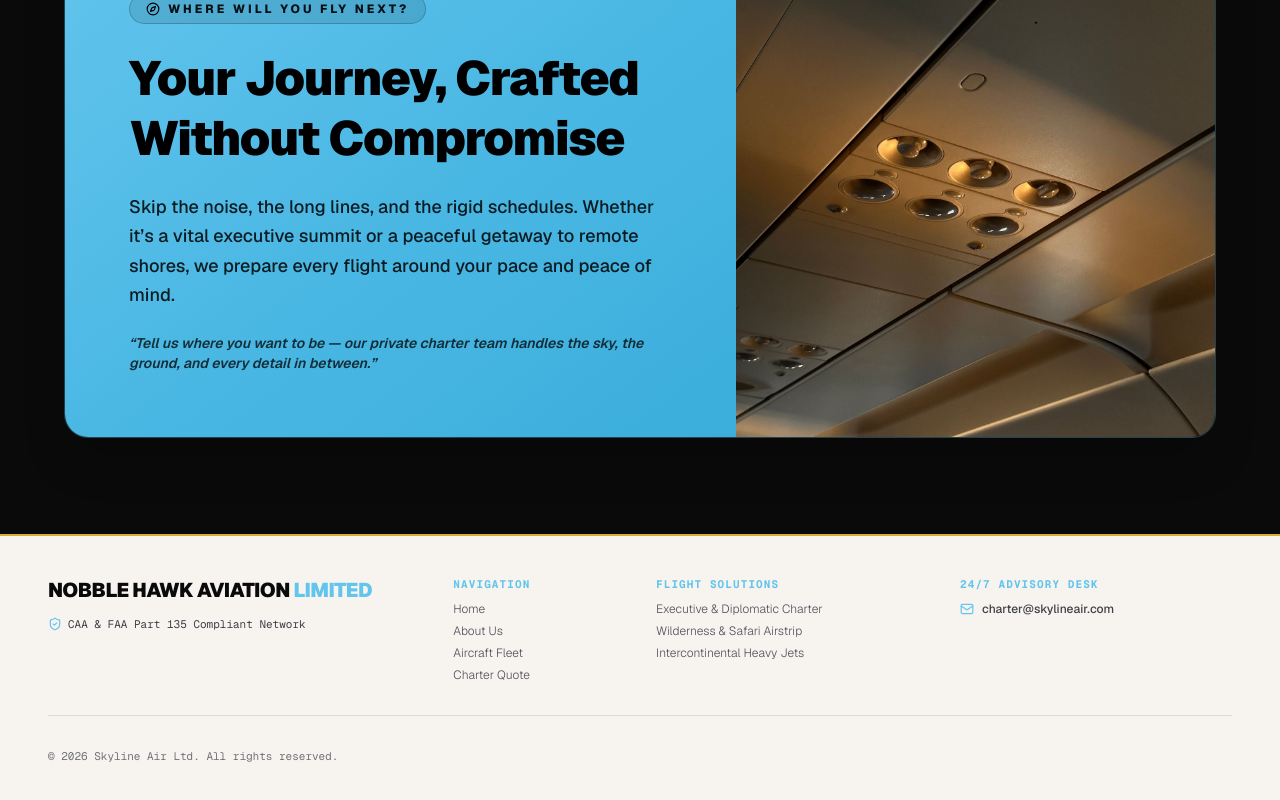
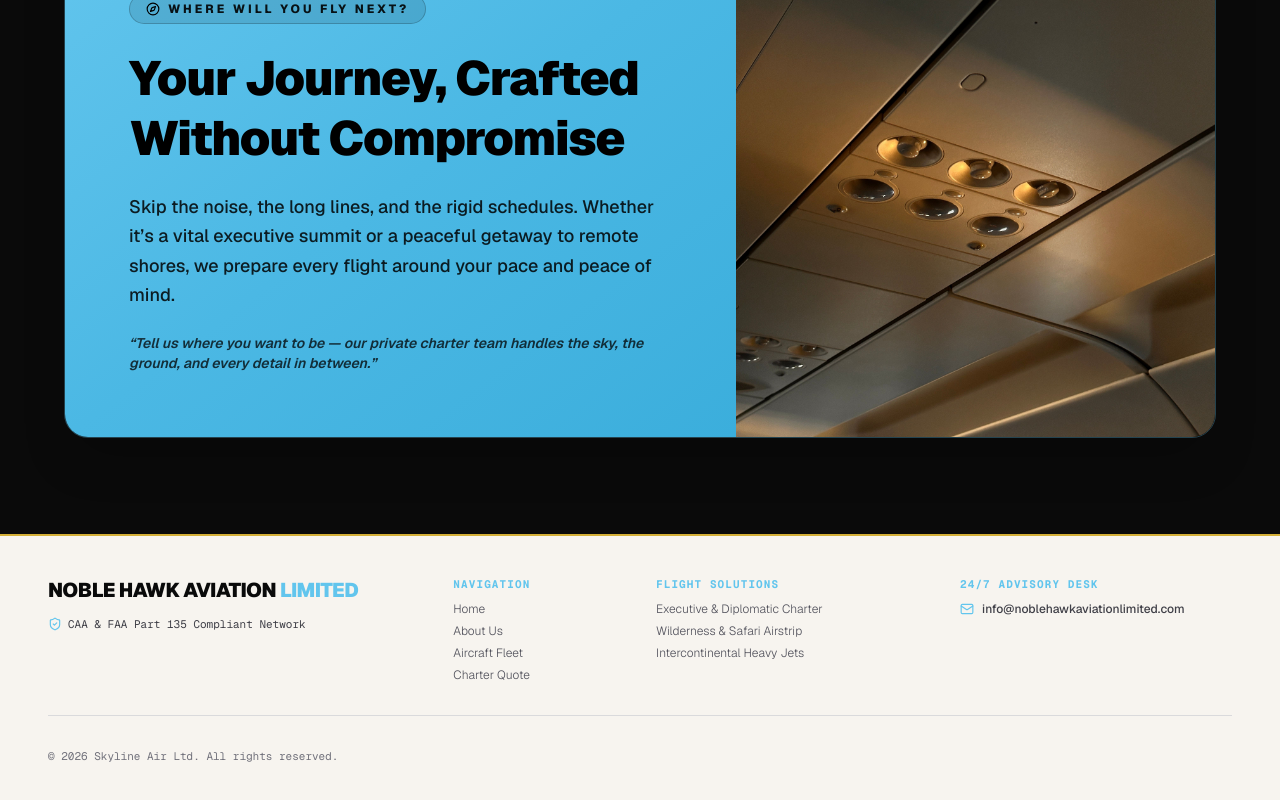
Before and after one commit to mosaremot-gif/nobblehawkaviationlimited, a Next.js app: page /about in a window 1280 px wide. Shown: the part 2636-3436 px from the top of the page. Built offline with nearby package versions, Linux system fonts and the light colour scheme.

Commit message:
Correct company name and update contact email

```diff
--- a/src/components/Footer.tsx
+++ b/src/components/Footer.tsx
@@ -13,7 +13,7 @@ export default function Footer() {
           <div className="lg:col-span-4 space-y-3">
             <Link href="/" className="inline-block">
               <span className="text-xl font-black tracking-tight text-[#0A0A0A]">
-                NOBBLE HAWK AVIATION<span className="text-[#62c5ed]"> LIMITED</span>
+                NOBLE HAWK AVIATION<span className="text-[#62c5ed]"> LIMITED</span>
               </span>
             </Link>
 
@@ -57,7 +57,7 @@ export default function Footer() {
 
               <a href="mailto:charter@skylineair.com" className="flex items-center gap-2 hover:text-[#62c5ed] transition-colors font-medium">
                 <Mail className="w-3.5 h-3.5 text-[#62c5ed]" />
-                <span>charter@skylineair.com</span>
+                <span>info@noblehawkaviationlimited.com</span>
               </a>
 
             </div>
```
